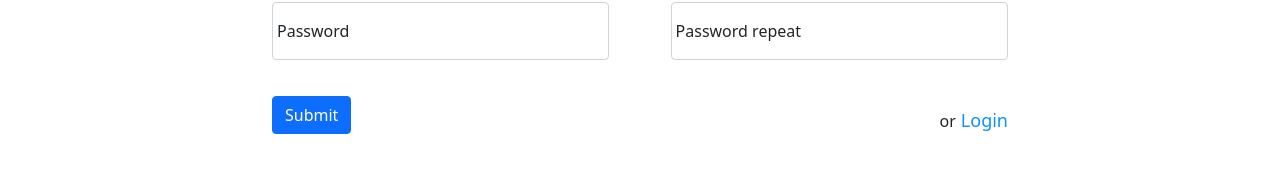
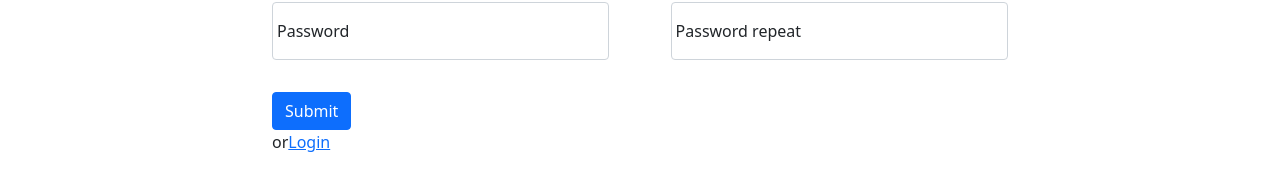
Before and after one commit to Pharnassus/AngularLibriAutori, an Angular app in the folder LibriAutoriV1/: page /register in a window 1280 px wide. Shown: the part 254-444 px from the top of the page. Built offline with nearby package versions, Linux system fonts and the light colour scheme.

Commit message:
creato minispinner component

```diff
--- a/LibriAutoriV1/src/app/app.module.ts
+++ b/LibriAutoriV1/src/app/app.module.ts
@@ -8,6 +8,8 @@ import { LoginComponent } from './login/login.component';
 import { RegisterComponent } from './register/register.component';
 import { HomeComponent } from './home/home.component';
 import { AppRoutingModule } from './app-routing.module';
+import { MinispinnerComponent } from './minispinner/minispinner.component';
+import { ValidationFormComponent } from './validation-form/validation-form.component';
 
 
 @NgModule({
@@ -16,6 +18,8 @@ import { AppRoutingModule } from './app-routing.module';
     LoginComponent,
     RegisterComponent,
     HomeComponent,
+    MinispinnerComponent,
+    ValidationFormComponent,
   ],
   imports: [
     BrowserModule,
--- a/LibriAutoriV1/src/app/home/home.component.html
+++ b/LibriAutoriV1/src/app/home/home.component.html
@@ -10,9 +10,12 @@
     <button type="submit" class="btn btn-primary" (click)="searchBookFunction()">
         <i class="fas fa-search"></i>
         Search
-        <div class="m_spinnerLogin spinner-border text-dark" role="status" *ngIf="spinner">
+        <!-- <div class="m_spinnerLogin spinner-border text-dark" role="status" *ngIf="spinner">
           <span class="visually-hidden">Loading...</span>
-        </div>
+        </div> -->
+        <ng-container *ngIf="spinner">
+          <minispinner></minispinner>
+        </ng-container>
       </button>
   </div>
 
--- a/LibriAutoriV1/src/app/home/home.component.scss
+++ b/LibriAutoriV1/src/app/home/home.component.scss
@@ -30,11 +30,11 @@
       box-shadow: none;
     }
 
-    .m_spinnerLogin {
-      margin-left: 10px;
-      width: 15px;
-      height: 15px;
-    }
+    // .m_spinnerLogin {
+    //   margin-left: 10px;
+    //   width: 15px;
+    //   height: 15px;
+    // }
 
     span {
       margin-right: 5px;
--- /dev/null
+++ b/LibriAutoriV1/src/app/minispinner/minispinner.component.html
@@ -0,0 +1,3 @@
+<div class="m_spinnerLogin spinner-border text-dark">
+  <span class="visually-hidden">Loading...</span>
+</div>
--- /dev/null
+++ b/LibriAutoriV1/src/app/minispinner/minispinner.component.scss
@@ -0,0 +1,5 @@
+.m_spinnerLogin {
+  margin-left: 10px;
+  width: 15px;
+  height: 15px;
+}
--- /dev/null
+++ b/LibriAutoriV1/src/app/minispinner/minispinner.component.ts
@@ -0,0 +1,15 @@
+import { Component, OnInit } from '@angular/core';
+
+@Component({
+  selector: 'minispinner',
+  templateUrl: './minispinner.component.html',
+  styleUrls: ['./minispinner.component.scss']
+})
+export class MinispinnerComponent implements OnInit {
+
+  constructor() { }
+
+  ngOnInit() {
+  }
+
+}
--- a/LibriAutoriV1/src/app/register/register.component.scss
+++ b/LibriAutoriV1/src/app/register/register.component.scss
@@ -38,28 +38,28 @@ form {
     width: 47%;
   }
 
-  // sezione pulsante login
-  #m_loginSpinnerContainer {
-    display: flex;
-    margin-top: 20px;
-    align-items: flex-end;
-    justify-content: space-between;
+  // // sezione pulsante login
+  // #m_loginSpinnerContainer {
+  //   display: flex;
+  //   margin-top: 20px;
+  //   align-items: flex-end;
+  //   justify-content: space-between;
 
-    .m_spinnerLogin {
-      margin-left: 10px;
-      width: 15px;
-      height: 15px;
-    }
+  //   .m_spinnerLogin {
+  //     margin-left: 10px;
+  //     width: 15px;
+  //     height: 15px;
+  //   }
 
-    span {
-      margin-right: 5px;
-    }
+  //   span {
+  //     margin-right: 5px;
+  //   }
 
-    a {
-      text-decoration: none;
-      font-size: 18px;
-      color: #0d92fe;
-      cursor: pointer;
-    }
-  }
+  //   a {
+  //     text-decoration: none;
+  //     font-size: 18px;
+  //     color: #0d92fe;
+  //     cursor: pointer;
+  //   }
+  // }
 }
--- /dev/null
+++ b/LibriAutoriV1/src/app/validation-form/validation-form.component.html
@@ -0,0 +1,3 @@
+<p>
+  validation-form works!
+</p>
--- /dev/null
+++ b/LibriAutoriV1/src/app/validation-form/validation-form.component.ts
@@ -0,0 +1,15 @@
+import { Component, OnInit } from '@angular/core';
+
+@Component({
+  selector: 'app-validation-form',
+  templateUrl: './validation-form.component.html',
+  styleUrls: ['./validation-form.component.scss']
+})
+export class ValidationFormComponent implements OnInit {
+
+  constructor() { }
+
+  ngOnInit() {
+  }
+
+}
```
Also changed, not shown: LibriAutoriV1/src/app/validation-form/validation-form.component.scss (added), 2 other files (tests, documents, lock files or other folders).
